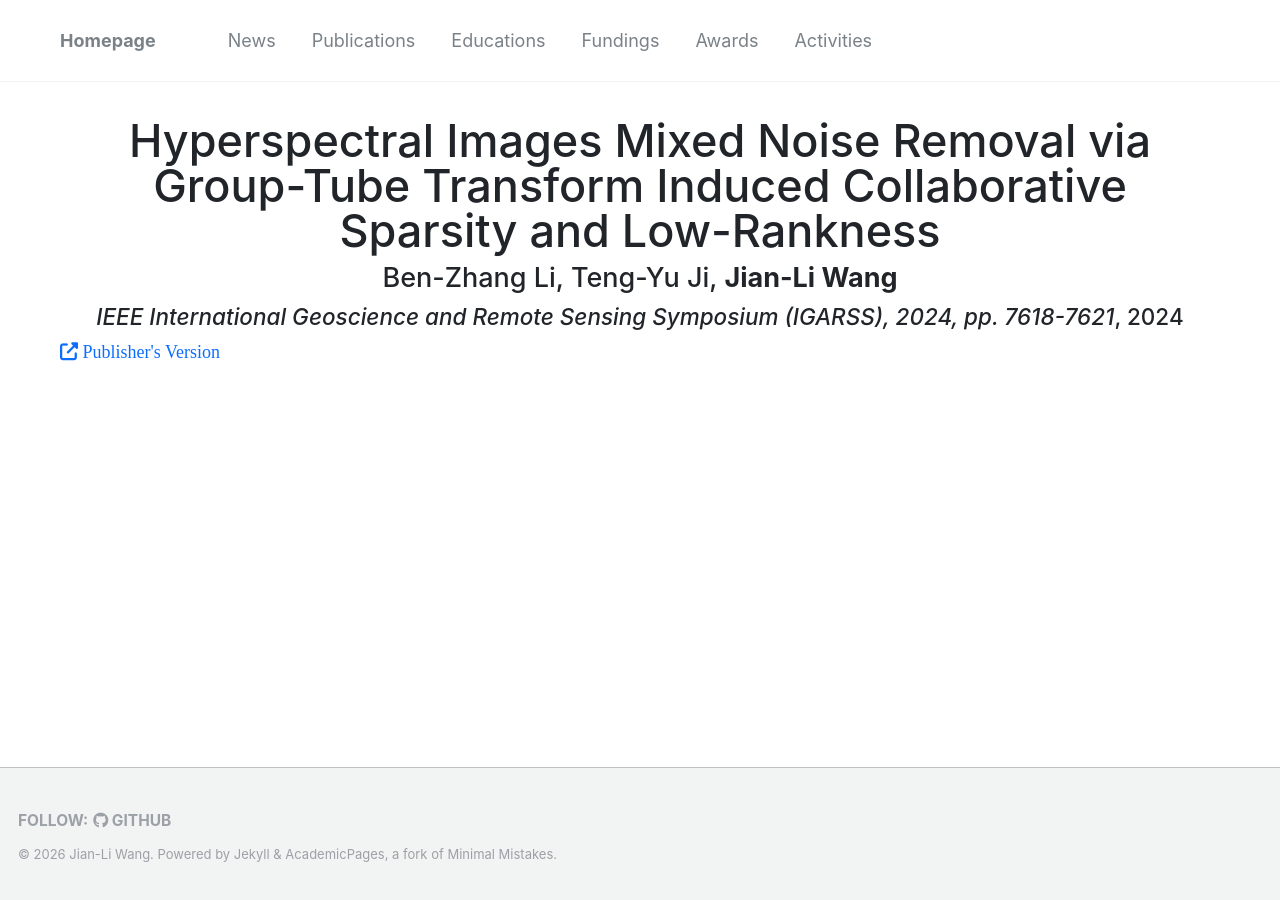
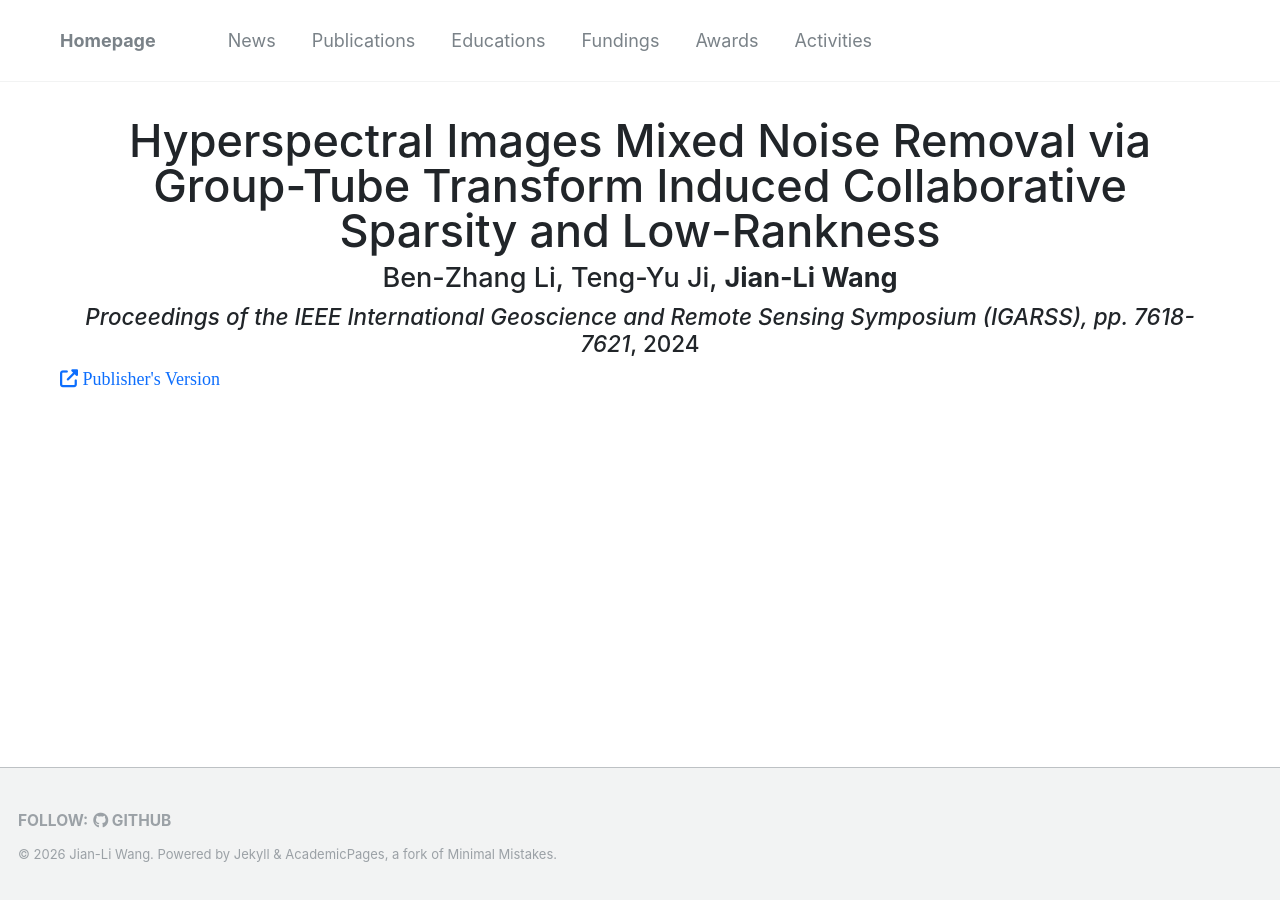
Before and after one commit to wangjianli123/wangjianli123.github.io, a Jekyll site: the page built from _publications/igarss2024.md, in a window 1280 px wide. Built offline with Jekyll 4.4.1, drawn with Linux system fonts in a browser that asks for light colours; nearby versions of some CDN libraries; comment, search, counter and statistics services are not loaded.

Commit message:
Update igarss2024.md

```diff
--- a/_publications/igarss2024.md
+++ b/_publications/igarss2024.md
@@ -1,18 +1,19 @@
 ---
 title: "Hyperspectral Images Mixed Noise Removal via Group-Tube Transform Induced Collaborative Sparsity and Low-Rankness"
 authors: "Ben-Zhang Li, Teng-Yu Ji, <b>Jian-Li Wang</b>"
-venue: "IEEE International Geoscience and Remote Sensing Symposium (IGARSS), 2024, pp. 7618-7621"
-official_url: "https://ieeexplore.ieee.org/stamp/stamp.jsp?tp=&arnumber=11177249"
+venue: "Proceedings of the IEEE International Geoscience and Remote Sensing Symposium (IGARSS), pp. 7618-7621"
+official_url: "https://ieeexplore.ieee.org/abstract/document/10641739"
 image: "files/HYPERSPECTRAL IMAGES MIXED NOISE REMOVAL VIA GROUP TUBE TRANSFORM.png"
 date: 2024-01-01
 collection: "publications"
 bibtex: |
-  @inproceedings{li2024hyperspectral,
+  @INPROCEEDINGS{10641739,
+    author={Li, Ben-Zheng and Ji, Teng-Yu and Wang, Jian-Li},
+    booktitle={IGARSS 2024 - 2024 IEEE International Geoscience and Remote Sensing Symposium},
     title={Hyperspectral Images Mixed Noise Removal via Group-Tube Transform Induced Collaborative Sparsity and Low-Rankness},
-    author={Li, Ben-Zheng and Ji, Teng-Yu and Wang, Jian-Li},
-    booktitle={IGARSS 2024-2024 IEEE International Geoscience and Remote Sensing Symposium},
-    pages={7618--7621},
     year={2024},
-    organization={IEEE}
-  }
+    volume={},
+    number={},
+    pages={7618-7621}
+    }
 ---
```
